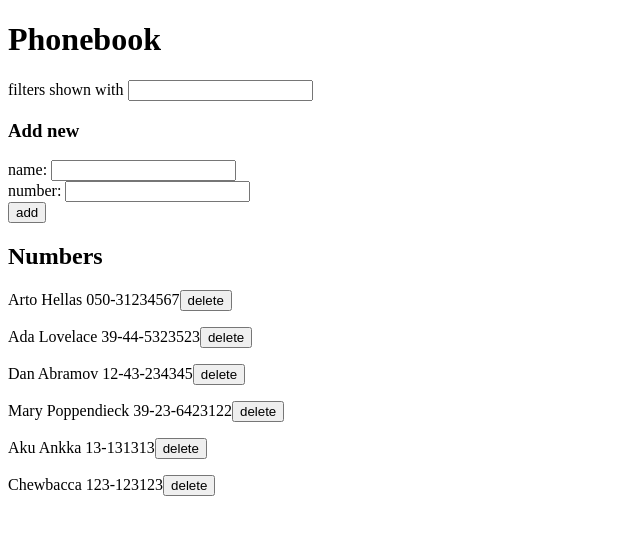
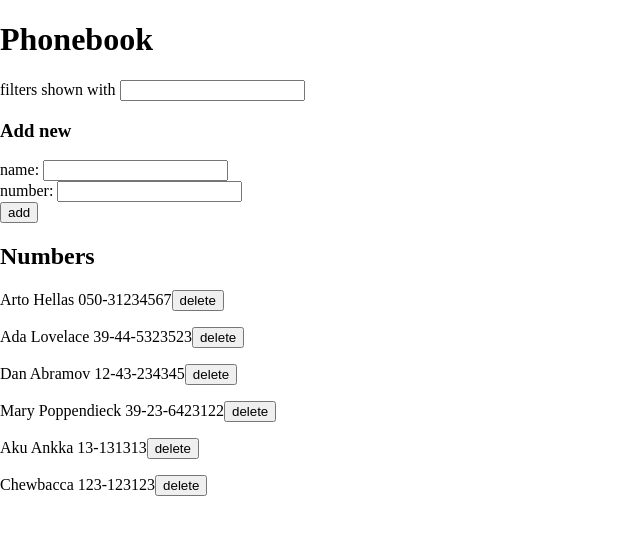
Before and after one commit to TomiSar/FullStackOpen2019, a React (Create React App) app in the folder osa2/puhelinluettelo/: page / in a window 1280 px wide. Shown: the top 534 px of the page, without its empty margins (0-640 px from the left). Built offline with nearby package versions, Linux system fonts and the light colour scheme; data requests are answered from the project's data file.

Commit message:
Styles changed in index.css

```diff
--- a/osa2/puhelinluettelo/src/index.css
+++ b/osa2/puhelinluettelo/src/index.css
@@ -1,13 +1,13 @@
 body {
   margin: 0;
-  font-family: -apple-system, BlinkMacSystemFont, "Segoe UI", "Roboto", "Oxygen",
-    "Ubuntu", "Cantarell", "Fira Sans", "Droid Sans", "Helvetica Neue",
-    sans-serif;
-  -webkit-font-smoothing: antialiased;
-  -moz-osx-font-smoothing: grayscale;
+  padding: 0;
+  font-family: serif;
 }
 
-code {
-  font-family: source-code-pro, Menlo, Monaco, Consolas, "Courier New",
-    monospace;
+.error {
+  background: green;
+  font-size: 16px;
+  border-style: solid;
+  padding: 10px;
+  margin-bottom: 10px;
 }
--- a/osa2/puhelinluettelo/src/index.js
+++ b/osa2/puhelinluettelo/src/index.js
@@ -1,5 +1,6 @@
 import React from 'react';
 import ReactDOM from 'react-dom';
 import App from './App';
+import './index.css'
 
 ReactDOM.render(<App />, document.getElementById('root'));
```
